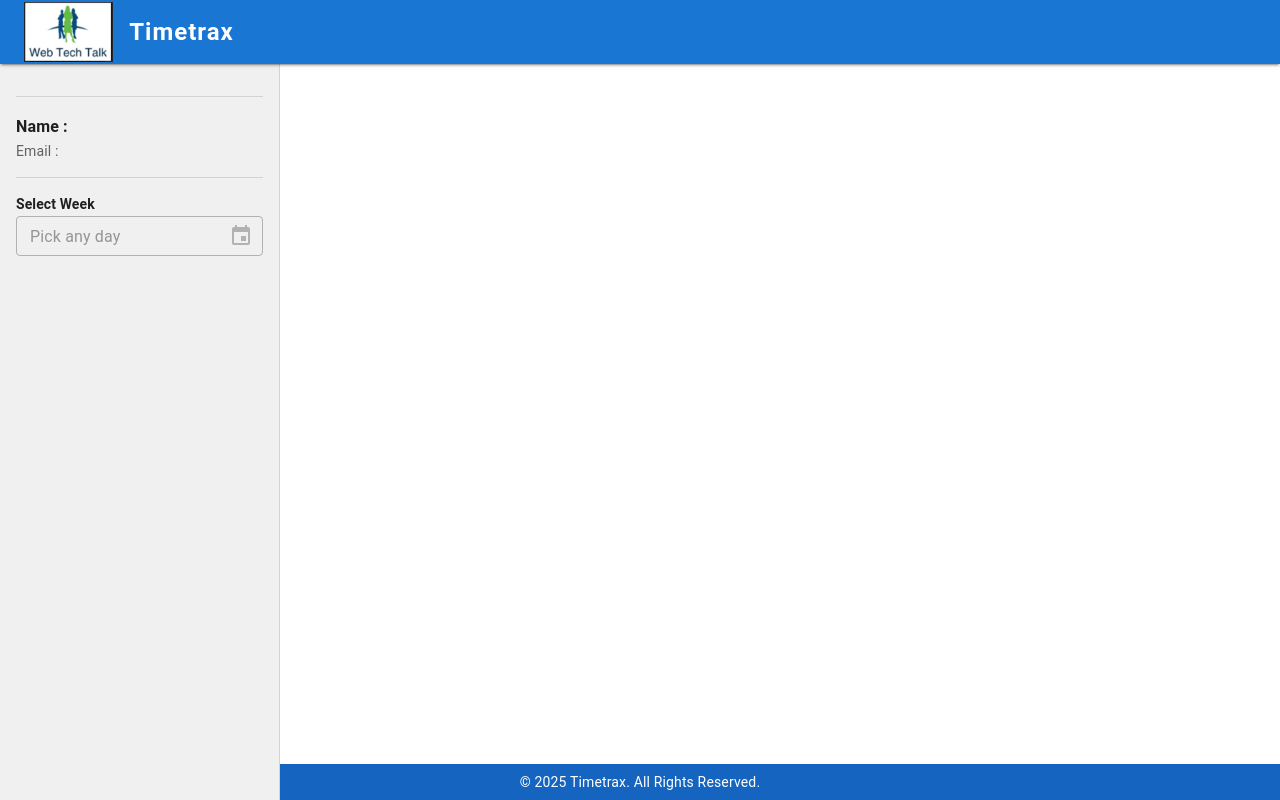
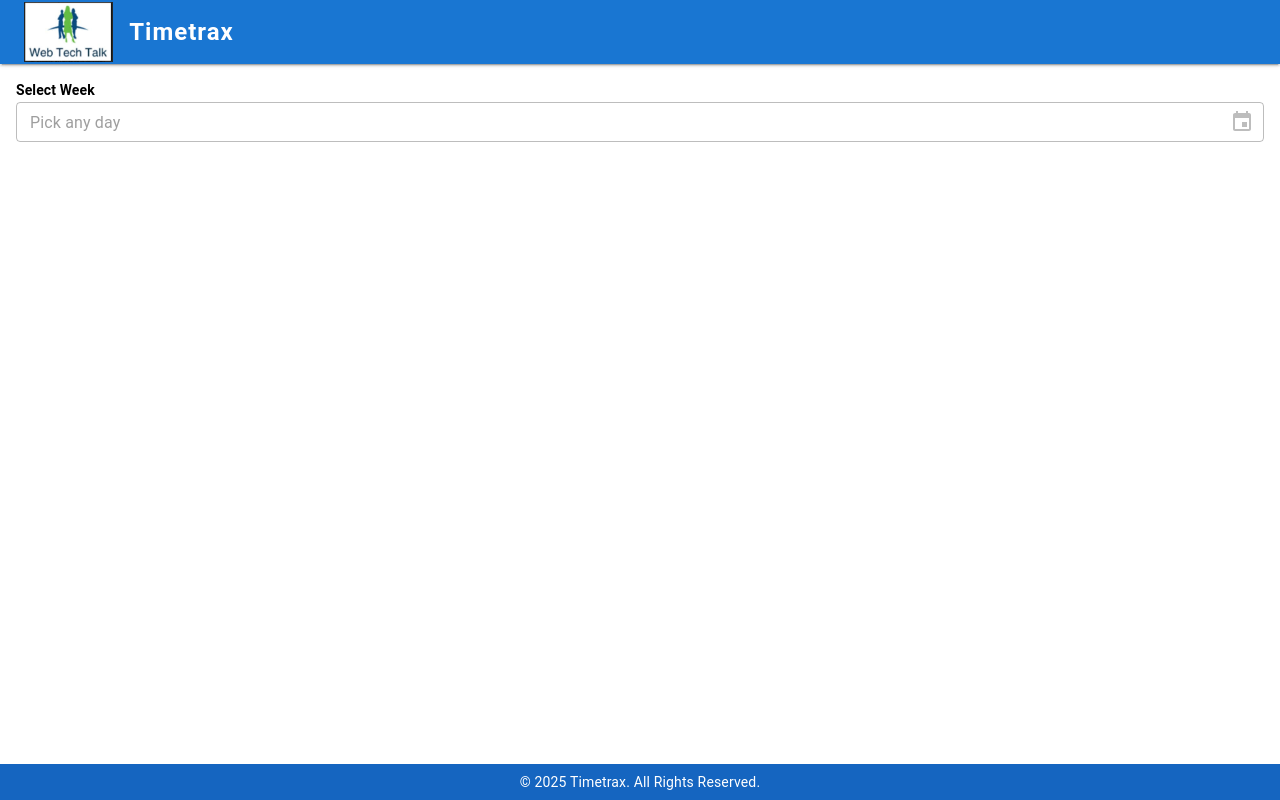
Before and after one commit to RaginiWTT/timesheet-app, a React (Create React App) app: page /timesheet-dashboard/1 in a window 1280 px wide. Built offline with nearby package versions, Linux system fonts and the light colour scheme.

Commit message:
UI modifiaction of timesheet pages

```diff
--- a/src/pages/ManageTimesheet.js
+++ b/src/pages/ManageTimesheet.js
@@ -91,9 +91,9 @@ const ManageTimesheet = () => {
               Email : {email || "guest@example.com"}
             </Typography>
             <Divider sx={{ my: 2 }} />
-            <Typography variant="subtitle2" sx={{ mt: 2, fontWeight: "bold" }}>
+            {/* <Typography variant="subtitle2" sx={{ mt: 2, fontWeight: "bold" }}>
               Manage Timesheets
-            </Typography>
+            </Typography> */}
           </Box>
         </Drawer>
 
@@ -109,7 +109,7 @@ const ManageTimesheet = () => {
             }}
           >
             <Typography variant="h5" sx={{ fontWeight: "bold" }}>
-              Manage Timesheet
+              Manage-Timesheet
             </Typography>
             <Button
               variant="contained"
--- a/src/pages/TimesheetDashboard.js
+++ b/src/pages/TimesheetDashboard.js
@@ -46,7 +46,10 @@ const TimesheetDashboard = () => {
   const [weekDates, setWeekDates] = useState([]);
   const [rows, setRows] = useState([]);
   const [openDialog, setOpenDialog] = useState(false);
-  const [currentEdit, setCurrentEdit] = useState({ rowIndex: null, date: null });
+  const [currentEdit, setCurrentEdit] = useState({
+    rowIndex: null,
+    date: null,
+  });
   const [billableHours, setBillableHours] = useState("");
   const [nonBillableHours, setNonBillableHours] = useState("");
   const [description, setDescription] = useState("");
@@ -391,7 +394,7 @@ const TimesheetDashboard = () => {
       <Header />
       <Box sx={{ display: "flex", flexGrow: 1, overflow: "hidden" }}>
         {/* Sidebar */}
-        <Drawer
+        {/* <Drawer
           variant="permanent"
           sx={{
             width: drawerWidth,
@@ -438,19 +441,56 @@ const TimesheetDashboard = () => {
               </Box>
             )}
           </Box>
-        </Drawer>
+        </Drawer> */}
+
+
 
         {/* Main content */}
         <Box
           component="main"
-          sx={{ flexGrow: 1, p: 3, mt: 8, overflow: "hidden" }}
+          sx={{ flexGrow: 1, p: 2, mt: 6, overflow: "hidden" }}
         >
-          <Toolbar />
+
+                    <Box sx={{ p: 0}}>
+            {/* <Divider sx={{ my: 2 }} />
+            <Typography variant="subtitle1" sx={{ fontWeight: "bold" }}>
+              Name : {userName}
+            </Typography>
+            <Typography variant="body2" color="textSecondary">
+              Email : {email}
+            </Typography>
+            <Divider sx={{ my: 2 }} /> */}
+
+            <Typography variant="subtitle2" sx={{ mt: 2, fontWeight: "bold" }}>
+              Select Week
+            </Typography>
+            <LocalizationProvider dateAdapter={AdapterDateFns}>
+              <DatePicker
+                label="Pick any day"
+                value={selectedWeek.start}
+                onChange={handleDateSelect}
+                disabled={Boolean(timesheetId)} // lock week for existing timesheets
+                slotProps={{ textField: { fullWidth: true, size: "small" } }}
+              />
+            </LocalizationProvider>
+
+            {/* {selectedWeek.start && selectedWeek.end && (
+              <Box sx={{ mt: 2 }}>
+                <Typography variant="body2">
+                  Week Start: {selectedWeek.start.toDateString()}
+                </Typography>
+                <Typography variant="body2">
+                  Week End: {selectedWeek.end.toDateString()}
+                </Typography>
+              </Box>
+            )} */}
+          </Box>
+          {/* <Toolbar /> */}
           {weekDates.length > 0 && (
             <>
               <Box
                 sx={{
-                  mt: 3,
+                  mt:1,
                   flexGrow: 1,
                   display: "flex",
                   flexDirection: "column",
@@ -486,7 +526,9 @@ const TimesheetDashboard = () => {
                       }}
                     >
                       <TableHead>
-                        <TableRow sx={{ "& th": { backgroundColor: "#f0f0f0" } }}>
+                        <TableRow
+                          sx={{ "& th": { backgroundColor: "#f0f0f0" } }}
+                        >
                           <TableCell>
                             <b>Project</b>
                           </TableCell>
@@ -501,7 +543,10 @@ const TimesheetDashboard = () => {
                             </TableCell>
                           ))}
                           <TableCell>
-                            <b>Billable |<br/>NonBillable Hours</b>
+                            <b>
+                              Billable |<br />
+                              NonBillable Hours
+                            </b>
                           </TableCell>
                         </TableRow>
                       </TableHead>
@@ -576,11 +621,19 @@ const TimesheetDashboard = () => {
                                         : "0 | 0"
                                     }
                                     onClick={() =>
-                                      !readOnly && handleCellClick(rowIndex, date)
+                                      !readOnly &&
+                                      handleCellClick(rowIndex, date)
                                     }
                                     size="small"
-                                    width="50px"
-                                    InputProps={{ readOnly: true }}
+                                    InputProps={{
+                                      readOnly: true,
+                                      sx: {
+                                        p: 0,
+                                        fontSize: "0.8rem",
+                                        width: 60,
+                                        textAlign: "center",
+                                      }, // compact input
+                                    }}
                                   />
                                 </TableCell>
                               ))}
```
